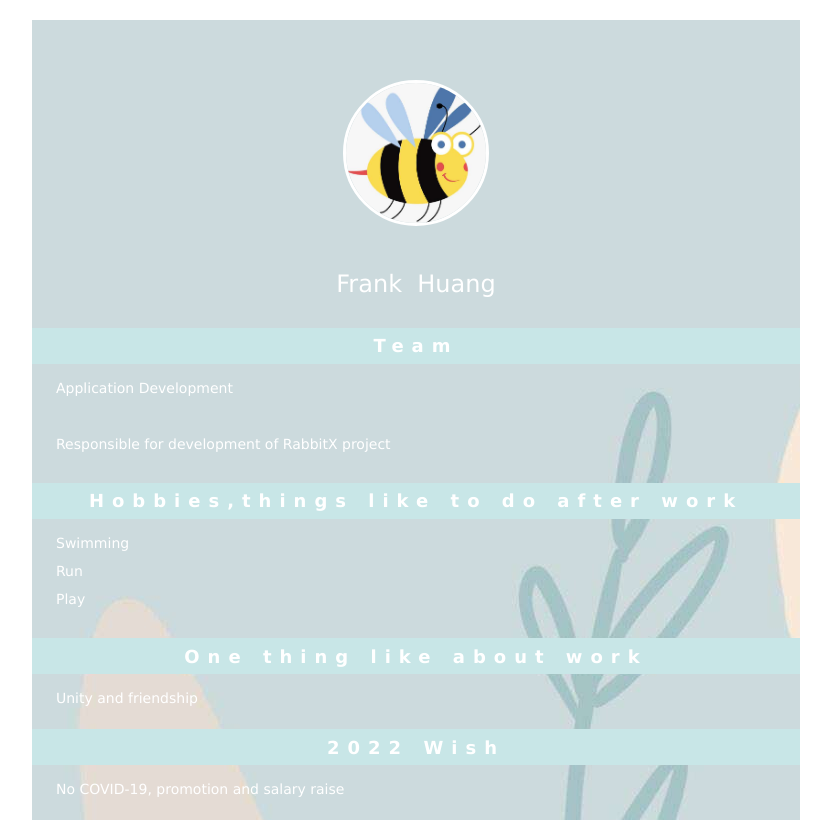
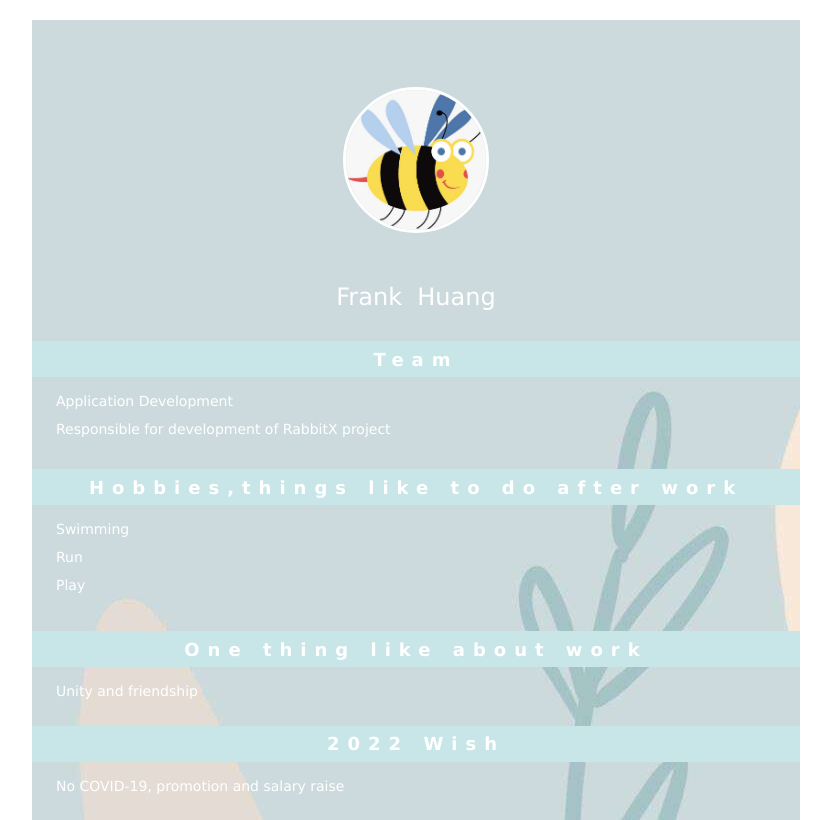
Before and after one commit to HHuangF/Introduction, a plain HTML site: page index.html in a window 1280 px wide. Shown: the whole page, without its empty margins (224-1055 px from the left). Drawn offline with Linux system fonts and the light colour scheme.

Commit message:
Update index.html

```diff
--- a/index.html
+++ b/index.html
@@ -16,7 +16,7 @@
                     <tr class="t1"><td>Team</td></tr>
                     <tr><td>
                         <ul>
-                            <li>Application Development<li>
+                            <li>Application Development</li>
                             <li>Responsible for development of RabbitX project</li>
                         </ul>
                     </td></tr>
```
